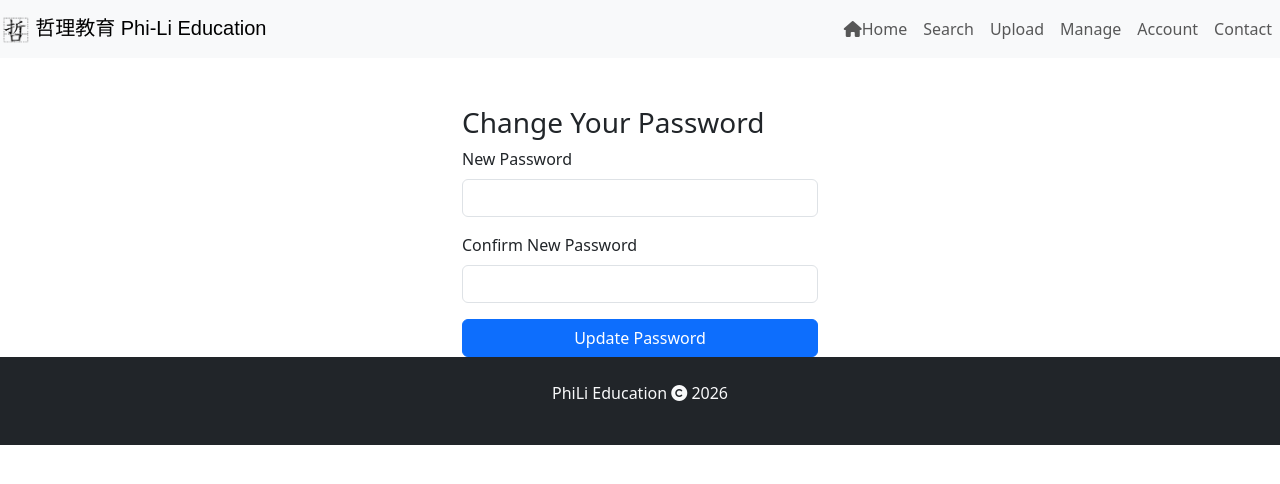
After one commit to phili-ed/phili-ed, a Flask app: page /account in a window 1280 px wide. The commit adds this page. Shown: the top 484 px of the page. Run offline with Flask 3, Linux system fonts and the light colour scheme; a user stored in the database is signed in; some libraries are stand-ins or nearby versions; some web fonts are replaced.

Commit message:
account page

```diff
--- a/app.py
+++ b/app.py
@@ -349,6 +349,36 @@ def login():
             return "invalid login"
     return render_template('login.html')
 
+@app.route('/account')
+@login_required
+def account():
+    return render_template('account.html')
+
+@app.route('/change-password', methods=['GET', 'POST'])
+@login_required
+def change_password():
+    if request.method == 'POST':
+        new_pw = request.form.get('new_password')
+        confirm_pw = request.form.get('confirm_password')
+
+        # 1. Check if passwords match
+        if new_pw != confirm_pw:
+            flash("Passwords do not match!", "danger")
+            return redirect(url_for('change_password'))
+
+        # 2. Hash the new password
+        # We use the modern default (scrypt/pbkdf2)
+        hashed_pw = generate_password_hash(new_pw)
+
+        # 3. Update the current_user object and commit
+        current_user.password = hashed_pw
+        db.session.commit()
+
+        flash("Password updated successfully!", "success")
+        return redirect(url_for('index'))
+
+    return render_template('account.html')
+
 @app.route('/logout')
 @login_required
 def logout():
--- /dev/null
+++ b/templates/account.html
@@ -0,0 +1,26 @@
+{% extends 'base.html' %}
+
+{% block title %} Home {% endblock %}
+
+    {% block content %}
+
+<div class="container mt-5">
+    <div class="row justify-content-center">
+        <div class="col-md-4">
+            <h3>Change Your Password</h3>
+            <form method="POST">
+                <div class="mb-3">
+                    <label class="form-label">New Password</label>
+                    <input type="password" name="new_password" class="form-control" required minlength="6">
+                </div>
+                <div class="mb-3">
+                    <label class="form-label">Confirm New Password</label>
+                    <input type="password" name="confirm_password" class="form-control" required minlength="6">
+                </div>
+                <button type="submit" class="btn btn-primary w-100">Update Password</button>
+            </form>
+        </div>
+    </div>
+</div>
+
+    {% endblock %}
--- a/templates/navbar.html
+++ b/templates/navbar.html
@@ -12,7 +12,8 @@
                     <li class="nav-item"><a class="nav-link" href="/search">Search</a></li>
                     <li class="nav-item"><a class="nav-link" href="/upload">Upload</a></li>
                     <li class="nav-item"><a class="nav-link" href="/admin/manage">Manage</a></li>
-                    <li class="nav-item"><a class="nav-link" href="#">Contact</a></li>
+                    <li class="nav-item"><a class="nav-link" href="/account">Account</a></li>
+                    <li class="nav-item"><a class="nav-link" href="/contact">Contact</a></li>
                 </ul>
                 </div>
             </nav>
```
